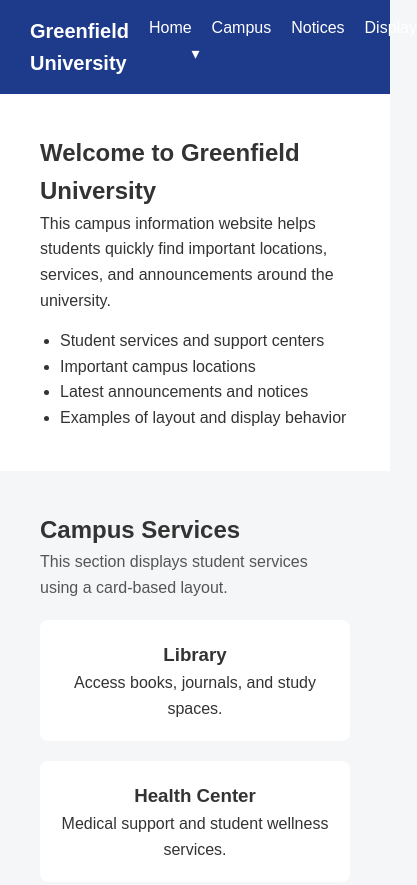
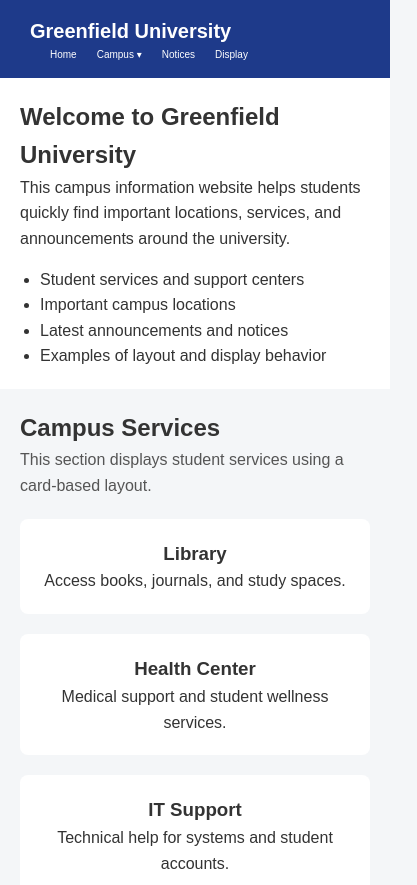
Before and after one commit to lydieuwayezu/on-28-assignment, a plain HTML site: page index.html in a window 390 px wide. Shown: the top 885 px of the page, 417 px wide, since content can reach past the window. Drawn offline with Linux system fonts and the light colour scheme.

Commit message:
new changes

```diff
--- a/index.html
+++ b/index.html
@@ -2,6 +2,7 @@
 <html lang="en">
 <head>
     <meta charset="UTF-8">
+     <meta name="viewport" content="width=device-width, initial-scale=1.0">
     <title>Greenfield University Campus</title>
     <link rel="stylesheet" href="style.css">
 </head>
--- a/style.css
+++ b/style.css
@@ -148,3 +148,16 @@
     text-align: center;
     padding: 15px;
 }
+
+@media (max-width: 480px) {
+
+  .navbar {
+    flex-direction: column;
+    align-items: flex-start;
+    font-size: 10px;
+  }
+  @media(max-width:768px){
+    .intro, .section {
+        padding: 20px;
+
+    }
```
Also changed, not shown: mine.html (added, +11 -0 lines).
